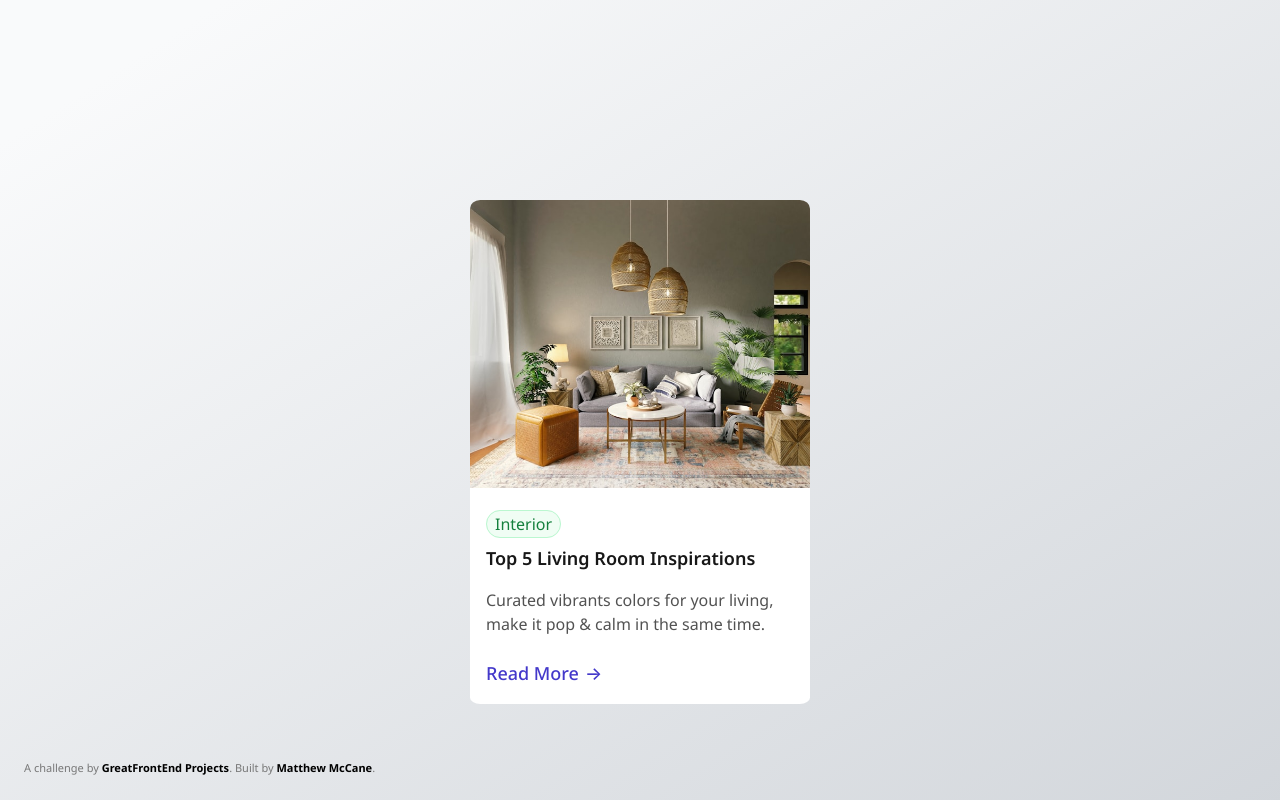
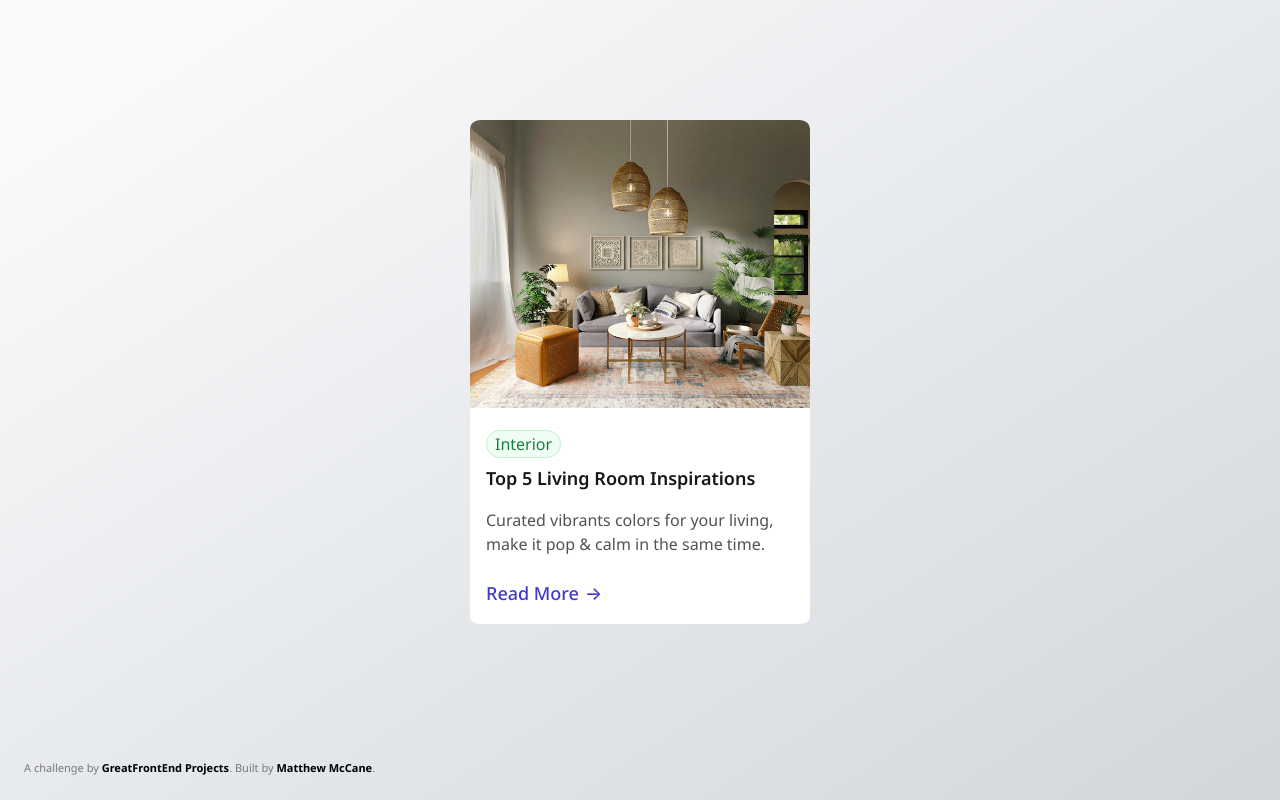
Before and after one commit to DakuwoN/blog-card, a plain HTML site: page index.html in a window 1280 px wide. Drawn offline with nearby package versions, Linux system fonts and the light colour scheme.

Commit message:
fixed margin top

```diff
--- a/css/style.css
+++ b/css/style.css
@@ -36,7 +36,7 @@ body {
 }
 
 .card {
-  margin-top: 12.5rem;
+  margin-top: 120px;
   width: 21.25rem;
   box-shadow: inset 0px 1px 2px rgba(0, 0, 0, 0);
 }
```
